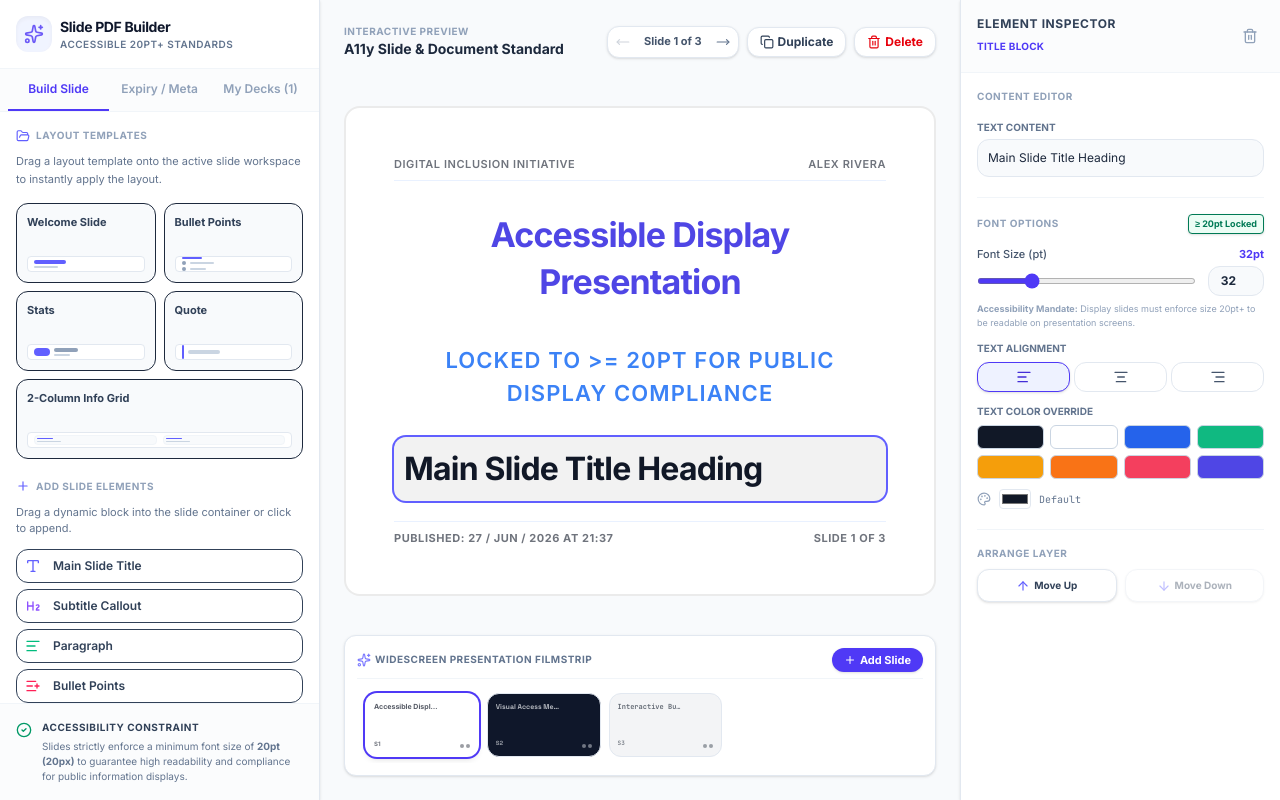
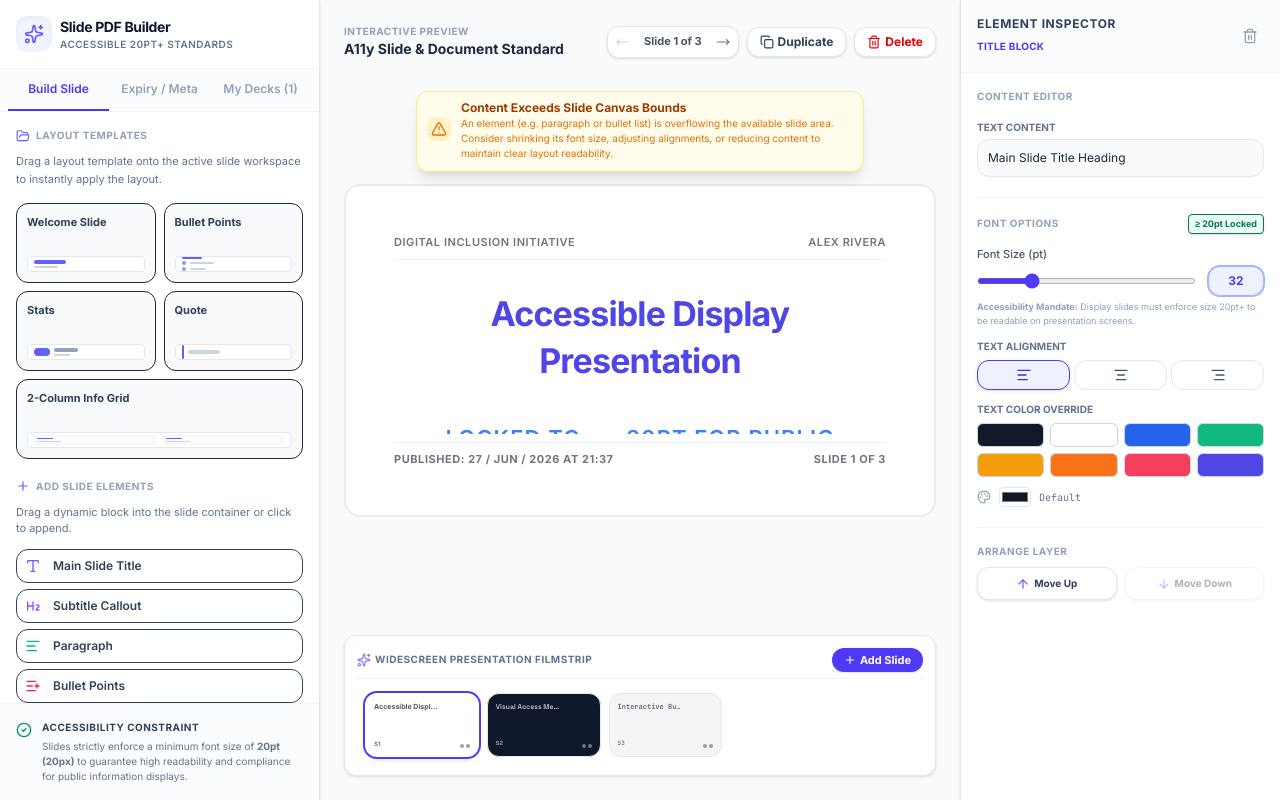
Before and after one commit to climent/configs, a React (Vite) app in the folder playa-info/: page / in a window 1280 px wide. Both pictures are taken after a click on the element "Main Slide Title". Built offline with nearby package versions, Linux system fonts and the light colour scheme; a web font is replaced by a local one.

Commit message:
Fixed the floating text moving when selected.

```diff
--- a/playa-info/src/components/ElementEditor.tsx
+++ b/playa-info/src/components/ElementEditor.tsx
@@ -18,7 +18,24 @@ import {
   Upload,
   Image as ImageIcon
 } from 'lucide-react';
-import { SlideElement, MIN_FONT_SIZE, GridItem } from '../types';
+import { SlideElement, MIN_FONT_SIZE, GridItem, ElementType } from '../types';
+
+const getDefaultFontSize = (type: ElementType): number => {
+  switch (type) {
+    case 'title':
+      return 32;
+    case 'subtitle':
+    case 'quote':
+      return 22;
+    case 'paragraph':
+    case 'bulletList':
+    case 'stat':
+    case 'grid':
+    default:
+      return 20;
+  }
+};
+
 
 interface ElementEditorProps {
   element: SlideElement | null;
@@ -366,8 +383,11 @@ export default function ElementEditor({
               <div>
                 <div className="flex justify-between text-[11px] font-medium text-slate-600 mb-1">
                   <label id="label-font-size">Font Size (pt)</label>
-                  <span id="font-size-value-badge" className="font-bold text-indigo-600">{element.fontSize}pt</span>
                 </div>
+                {(() => {
+                  const defaultVal = getDefaultFontSize(element.type);
+
+                  return (
                     <div className="flex items-center gap-3">
                       <input
                         id={`slider-font-size-${element.id}`}
@@ -377,6 +397,8 @@ export default function ElementEditor({
                         max="72"
                         value={element.fontSize}
                         onChange={(e) => handleFontSizeChange(parseInt(e.target.value))}
+                        onDoubleClick={() => handleFontSizeChange(defaultVal)}
+                        title="Double click to reset to default size"
                         className="flex-1 accent-indigo-600 h-1.5 bg-slate-200 rounded-xl cursor-pointer"
                       />
                       <input
@@ -387,10 +409,16 @@ export default function ElementEditor({
                         max="120"
                         value={element.fontSize}
                         onChange={(e) => handleFontSizeChange(parseInt(e.target.value) || MIN_FONT_SIZE)}
-                    className="w-14 text-center text-xs p-1.5 bg-slate-50 border border-slate-200 rounded-xl text-slate-800 font-bold"
+                        className={`w-14 text-center text-xs p-1.5 border rounded-xl font-bold transition-all [appearance:textfield] [&::-webkit-outer-spin-button]:appearance-none [&::-webkit-inner-spin-button]:appearance-none ${
+                          element.fontSize === defaultVal
+                            ? 'bg-indigo-50 border-indigo-300 text-indigo-600 ring-1 ring-indigo-300'
+                            : 'bg-slate-50 border-slate-200 text-slate-800'
+                        }`}
                       />
                     </div>
-                <p className="text-[9px] text-slate-400 mt-1.5 leading-normal">
+                  );
+                })()}
+                <p className="text-[9px] text-slate-400 mt-1 leading-normal">
                   <b>Accessibility Mandate:</b> Display slides must enforce size 20pt+ to be readable on presentation screens.
                 </p>
               </div>
--- a/playa-info/src/components/SlideCanvas.tsx
+++ b/playa-info/src/components/SlideCanvas.tsx
@@ -3,7 +3,7 @@
  * SPDX-License-Identifier: Apache-2.0
  */
 
-import React, { useState } from 'react';
+import React, { useState, useRef, useEffect } from 'react';
 import {
   ChevronLeft,
   ChevronRight,
@@ -13,7 +13,8 @@ import {
   Sparkles,
   MoveLeft,
   MoveRight,
-  MousePointerClick
+  MousePointerClick,
+  AlertTriangle
 } from 'lucide-react';
 import { Slide, SlideElement, SlideTheme, ElementType, MIN_FONT_SIZE } from '../types';
 import { formatPublishedDate } from '../utils/dateFormatter';
@@ -56,11 +57,35 @@ export default function SlideCanvas({
   isArchived
 }: SlideCanvasProps) {
   const activeSlide = slides[activeSlideIndex] || slides[0];
+  const theme = activeSlide?.theme;
+  const elements = activeSlide?.elements || [];
+
   const [isDragOver, setIsDragOver] = useState(false);
+  const [isOverflowing, setIsOverflowing] = useState(false);
+  const elementStackRef = useRef<HTMLDivElement>(null);
 
-  if (!activeSlide) return null;
+  const checkOverflow = () => {
+    if (elementStackRef.current) {
+      const el = elementStackRef.current;
+      // Use an 8px buffer to avoid subpixel calculation mismatches, scrollbar width fluctuations, or minor padding differences
+      const hasVerticalOverflow = el.scrollHeight > el.clientHeight + 8;
+      const hasHorizontalOverflow = el.scrollWidth > el.clientWidth + 8;
+      setIsOverflowing(hasVerticalOverflow || hasHorizontalOverflow);
+    }
+  };
 
-  const { theme, elements } = activeSlide;
+  useEffect(() => {
+    checkOverflow();
+    if (elementStackRef.current && typeof ResizeObserver !== 'undefined') {
+      const observer = new ResizeObserver(() => {
+        checkOverflow();
+      });
+      observer.observe(elementStackRef.current);
+      return () => observer.disconnect();
+    }
+  }, [elements, activeSlide?.id, theme]);
+
+  if (!activeSlide || !theme) return null;
 
   // Handle drops
   const handleDragOver = (e: React.DragEvent) => {
@@ -105,7 +130,7 @@ export default function SlideCanvas({
   };
 
   return (
-    <div id="canvas-workspace" className="flex-1 bg-slate-50 flex flex-col items-center justify-between p-6 overflow-y-auto select-none h-full">
+    <div id="canvas-workspace" className="flex-1 bg-slate-50 flex flex-col items-center justify-between p-6 overflow-y-auto overflow-x-hidden select-none h-full">
       {/* Top action bar */}
       <div id="canvas-header" className="w-full max-w-4xl lg:max-w-5xl xl:max-w-6xl 2xl:max-w-7xl flex items-center justify-between mb-2">
         <div className="flex flex-col">
@@ -162,12 +187,27 @@ export default function SlideCanvas({
 
       {/* Main Widescreen (16:9) Slide Area */}
       <div className="w-full max-w-4xl lg:max-w-5xl xl:max-w-6xl 2xl:max-w-7xl flex-1 flex items-center justify-center relative min-h-[360px] my-2">
+        {/* Dynamic Overflow Warning Banner positioned absolutely so it does not displace layout */}
+        {isOverflowing && (
+          <div id="canvas-overflow-alert" className="absolute top-4 left-1/2 -translate-x-1/2 z-30 w-11/12 max-w-md bg-amber-50/95 backdrop-blur border border-amber-200 rounded-xl p-2.5 flex items-center gap-2.5 shadow-lg text-amber-800 transition-all">
+            <div className="p-1 bg-amber-100 rounded-lg text-amber-600 animate-bounce shrink-0">
+              <AlertTriangle className="w-4 h-4" />
+            </div>
+            <div className="flex flex-col text-left">
+              <span className="text-xs font-bold leading-none mb-0.5">Content Exceeds Slide Canvas Bounds</span>
+              <p className="text-[10px] text-amber-600 leading-normal">
+                An element (e.g. paragraph or bullet list) is overflowing the available slide area. Consider shrinking its font size, adjusting alignments, or reducing content to maintain clear layout readability.
+              </p>
+            </div>
+          </div>
+        )}
+
         <div
           id={`slide-render-${activeSlide.id}`}
           onDragOver={handleDragOver}
           onDragLeave={handleDragLeave}
           onDrop={handleDrop}
-          className={`aspect-video w-full shadow-2xl rounded-2xl relative overflow-visible transition-all duration-200 flex flex-col justify-between p-12 slide-shadow ${getFontClass(theme.fontFamily)}`}
+          className={`aspect-video w-full shadow-2xl rounded-2xl relative overflow-hidden transition-all duration-200 flex flex-col justify-between p-12 slide-shadow ${getFontClass(theme.fontFamily)}`}
           style={{
             backgroundColor: theme.background,
             color: theme.text,
@@ -182,9 +222,10 @@ export default function SlideCanvas({
           </div>
 
           {/* Core Content Elements Workspace Stack */}
-          <div id="slide-element-stack" className="flex-1 flex flex-col justify-center gap-4 py-3 overflow-visible select-none">
+          <div id="slide-element-stack" ref={elementStackRef} className="flex-1 flex flex-col overflow-y-auto overflow-x-hidden min-h-0 select-none scrollbar-thin px-3">
+            <div className="flex flex-col gap-4 py-3 my-auto w-full">
               {elements.length === 0 ? (
-              <div className="flex-1 flex flex-col items-center justify-center border-2 border-dashed rounded-xl p-8 transition-all" style={{ borderColor: `${theme.accent}30` }}>
+                <div className="flex-1 flex flex-col items-center justify-center border-2 border-dashed rounded-xl p-8 transition-all min-h-[160px]" style={{ borderColor: `${theme.accent}30` }}>
                   <MousePointerClick className="w-8 h-8 opacity-40 mb-2 text-indigo-500 animate-bounce" />
                   <span className="text-xs font-bold uppercase tracking-wide opacity-50">Drag Template or Elements here</span>
                   <span className="text-[10px] opacity-40 text-center max-w-[260px] mt-1">Use the left builder sidebar to layout your accessibility-locked slide content.</span>
@@ -201,10 +242,10 @@ export default function SlideCanvas({
                         e.stopPropagation();
                         onSelectElement(el.id);
                       }}
-                    className={`p-2.5 rounded-xl cursor-pointer relative transition-all group ${
+                      className={`p-2.5 rounded-xl cursor-pointer relative transition-all group border ${
                         isSelected
-                        ? 'ring-2 ring-indigo-500 bg-black/5'
-                        : 'hover:bg-black/5 border border-transparent'
+                          ? 'border-indigo-500 bg-black/5 ring-1 ring-indigo-500'
+                          : 'border-transparent hover:bg-black/5'
                       }`}
                     >
                       {/* Visual Hover Badge */}
@@ -376,6 +417,7 @@ export default function SlideCanvas({
                 })
               )}
             </div>
+          </div>
 
           {/* Metadata Footer Band */}
           <div id="slide-metadata-footer" className="flex items-center justify-between text-[11px] font-bold uppercase opacity-60 tracking-wider mt-2 border-t pt-2" style={{ borderColor: `${theme.accent}30` }}>
```
Also changed, not shown: playa-info/src/App.tsx (line endings or trailing spaces), playa-info/src/components/Sidebar.tsx (line endings or trailing spaces). Lines whose indentation alone changed are shown as unchanged.
